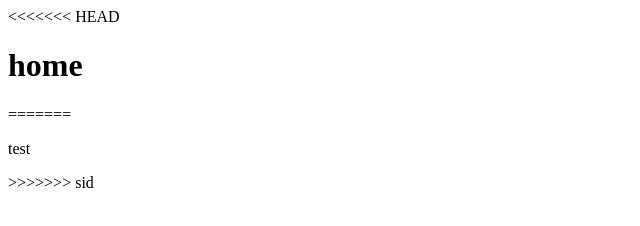
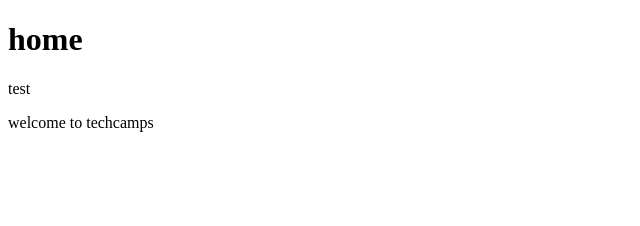
Before and after one commit to laylagorantechcampus/techcampus-one, a plain HTML site: page index.html in a window 1280 px wide. Shown: the whole page, without its empty margins (0-640 px from the left). Drawn offline with Linux system fonts and the light colour scheme.

Commit message:
new line

```diff
--- a/index.html
+++ b/index.html
@@ -4,10 +4,8 @@
 	<title></title>
 </head>
 <body>
-<<<<<<< HEAD
 <h1>home</h1>
-=======
 <p>test</p>
->>>>>>> sid
+<p>welcome to techcamps</p>
 </body>
 </html>
```
